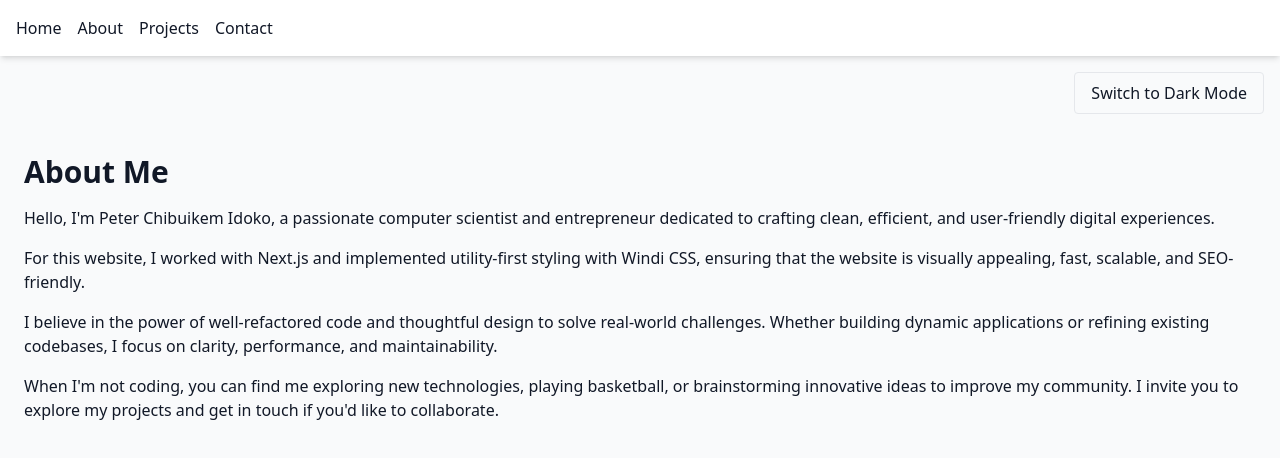
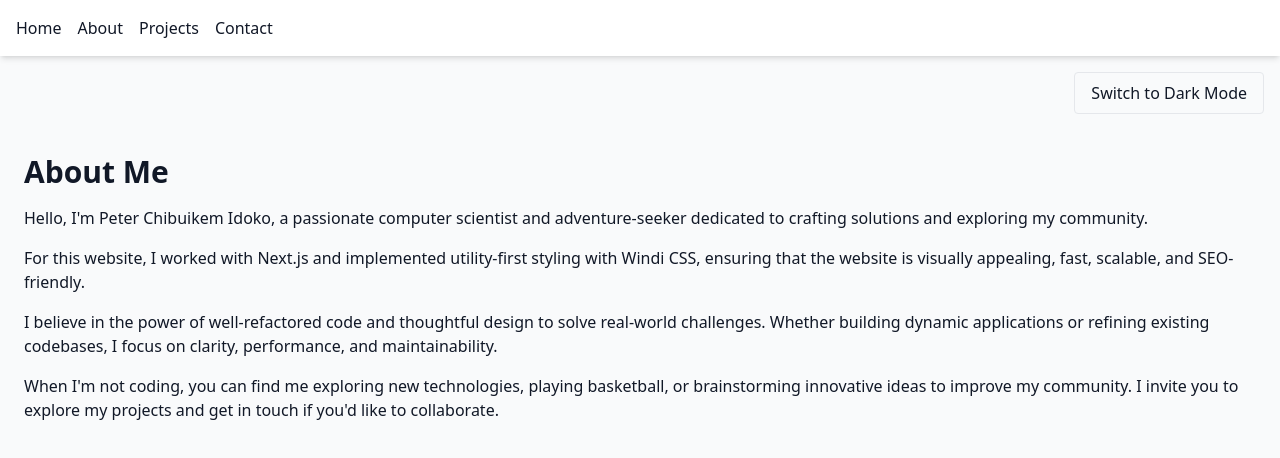
Before and after one commit to pidoko/website, a Next.js app: page /about in a window 1280 px wide. Shown: the top 458 px of the page. Built offline with nearby package versions, Linux system fonts and the light colour scheme.

Commit message:
updated about page

```diff
--- a/src/pages/about.tsx
+++ b/src/pages/about.tsx
@@ -22,7 +22,7 @@ export default function About() {
       <main className="container mx-auto p-6">
         <h1 className="text-3xl font-bold">About Me</h1>
         <p className="mt-4">
-          Hello, I'm Peter Chibuikem Idoko, a passionate computer scientist and entrepreneur dedicated to crafting clean, efficient, and user-friendly digital experiences.
+          Hello, I'm Peter Chibuikem Idoko, a passionate computer scientist and adventure-seeker dedicated to crafting solutions and exploring my community.
         </p>
         <p className="mt-4">
           For this website, I worked with Next.js and implemented utility-first styling with Windi CSS, ensuring that the website is visually appealing, fast, scalable, and SEO-friendly.
```
